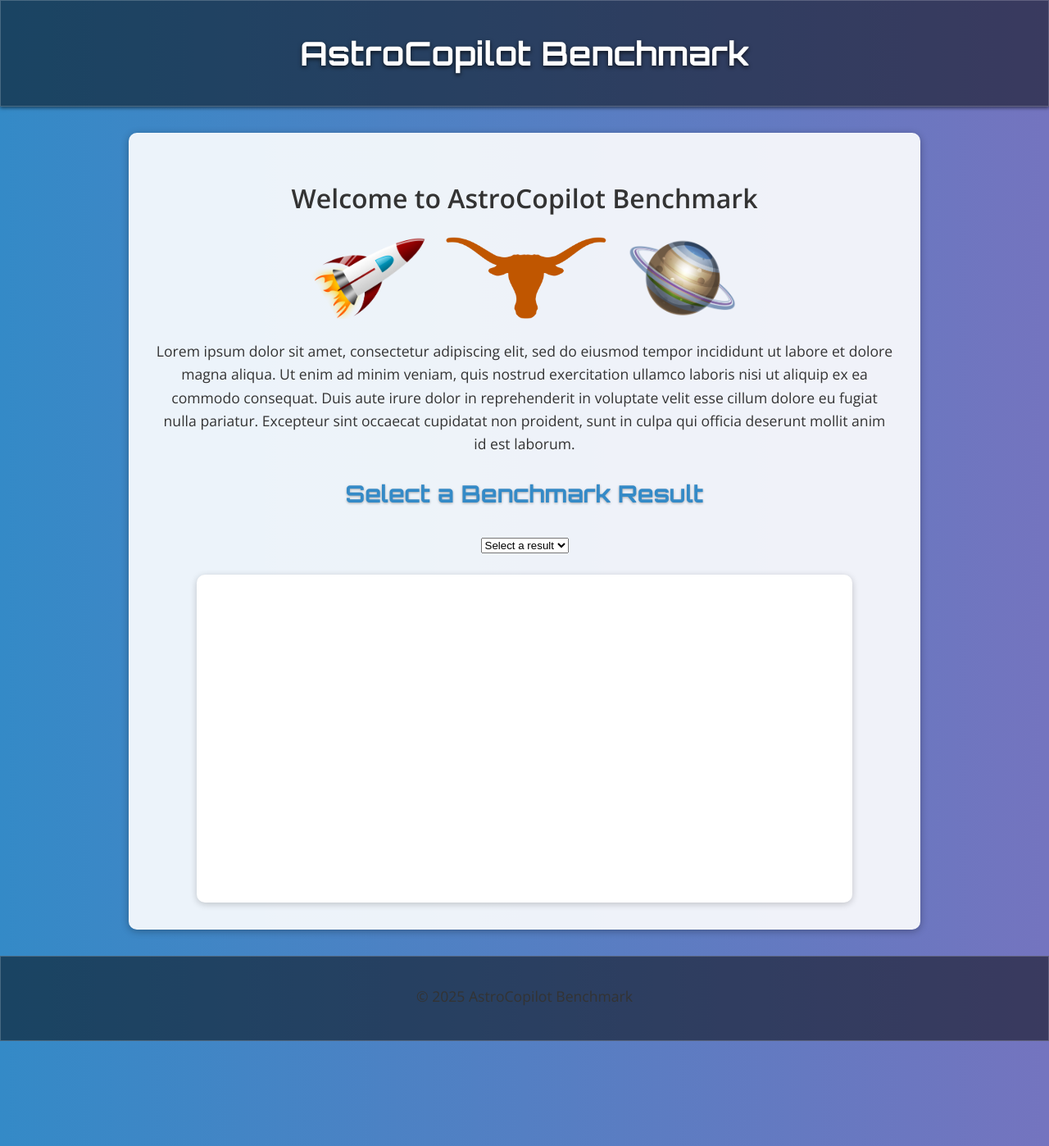
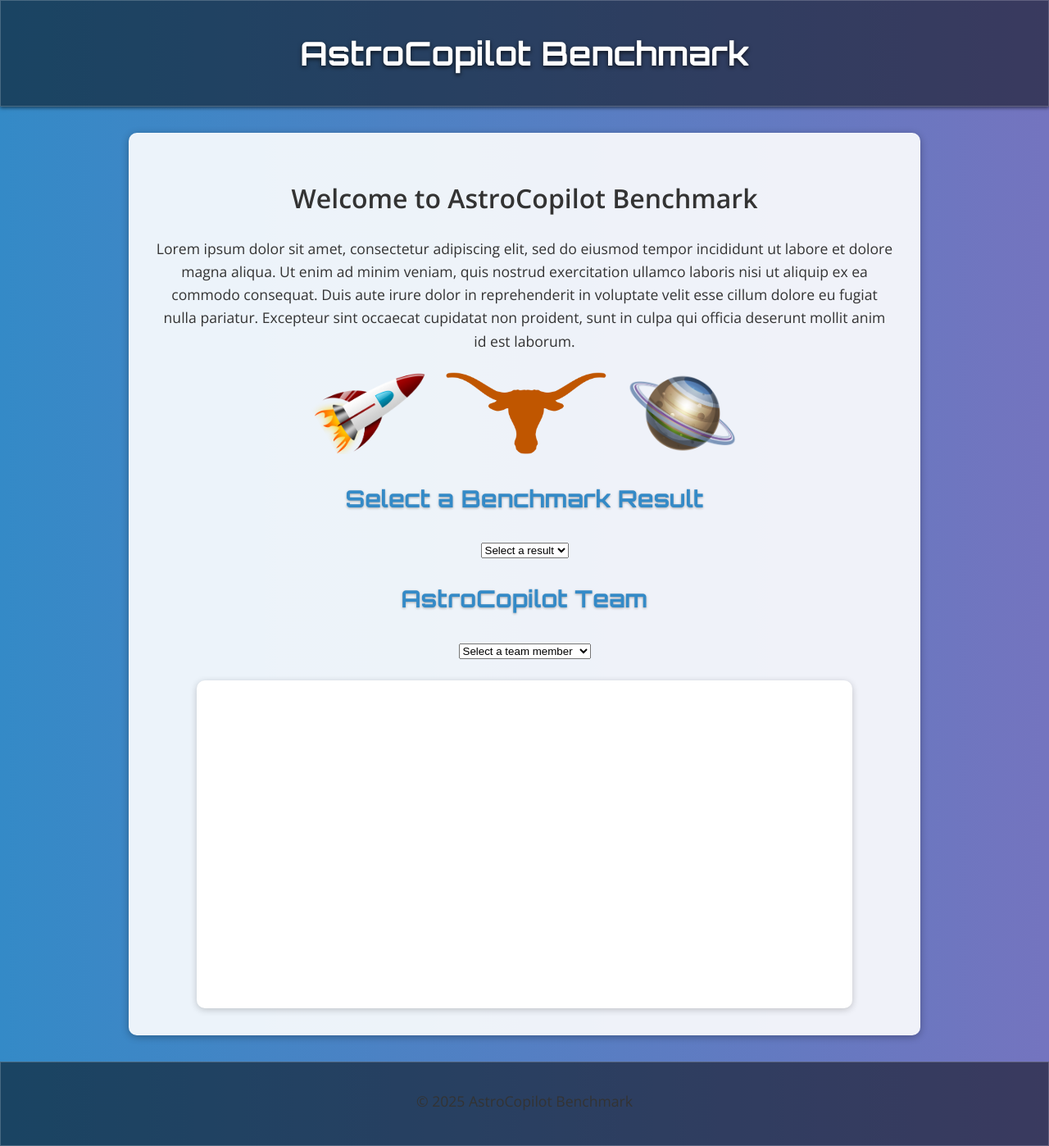
Before and after one commit to Murtato1/astbench, a Jekyll site: the page built from index.markdown, in a window 1280 px wide. Shown: the whole page at 82% size. Built offline with Jekyll 4.4.1, drawn with Linux system fonts in a browser that asks for light colours.

Commit message:
Update index.markdown

```diff
--- a/index.markdown
+++ b/index.markdown
@@ -5,18 +5,31 @@ title: Home
 
 # Welcome to AstroCopilot Benchmark
 
+Lorem ipsum dolor sit amet, consectetur adipiscing elit, sed do eiusmod tempor incididunt ut labore et dolore magna aliqua. Ut enim ad minim veniam, quis nostrud exercitation ullamco laboris nisi ut aliquip ex ea commodo consequat. Duis aute irure dolor in reprehenderit in voluptate velit esse cillum dolore eu fugiat nulla pariatur. Excepteur sint occaecat cupidatat non proident, sunt in culpa qui officia deserunt mollit anim id est laborum.
+
 <div style="text-align: center; margin-top: 20px;">
   <img src="assets/pics/rocket.png" alt="Rocket" style="height: 100px; margin: 0 10px;">
   <img src="assets/pics/longhorn.png" alt="Longhorn" style="height: 100px; margin: 0 10px;">
   <img src="assets/pics/planet.png" alt="Planet" style="height: 100px; margin: 0 10px;">
 </div>
 
-Lorem ipsum dolor sit amet, consectetur adipiscing elit, sed do eiusmod tempor incididunt ut labore et dolore magna aliqua. Ut enim ad minim veniam, quis nostrud exercitation ullamco laboris nisi ut aliquip ex ea commodo consequat. Duis aute irure dolor in reprehenderit in voluptate velit esse cillum dolore eu fugiat nulla pariatur. Excepteur sint occaecat cupidatat non proident, sunt in culpa qui officia deserunt mollit anim id est laborum.
-
-
 <h2>Select a Benchmark Result</h2>
 <select id="file-selector">
   <option>Select a result</option>
+</select>
+
+<h2>AstroCopilot Team</h2>
+<select id="team-selector">
+  <option>Select a team member</option>
+  <option value="professor1">
+    <img src="assets/pics/prof1.png" alt="Professor 1" style="height: 20px; vertical-align: middle;"> Professor Alice Smith
+  </option>
+  <option value="professor2">
+    <img src="assets/pics/prof2.png" alt="Professor 2" style="height: 20px; vertical-align: middle;"> Professor Bob Johnson
+  </option>
+  <option value="professor3">
+    <img src="assets/pics/prof3.png" alt="Professor 3" style="height: 20px; vertical-align: middle;"> Professor Clara Davis
+  </option>
 </select>
 
 <canvas id="benchmarkChart" width="800" height="400"></canvas>
```
